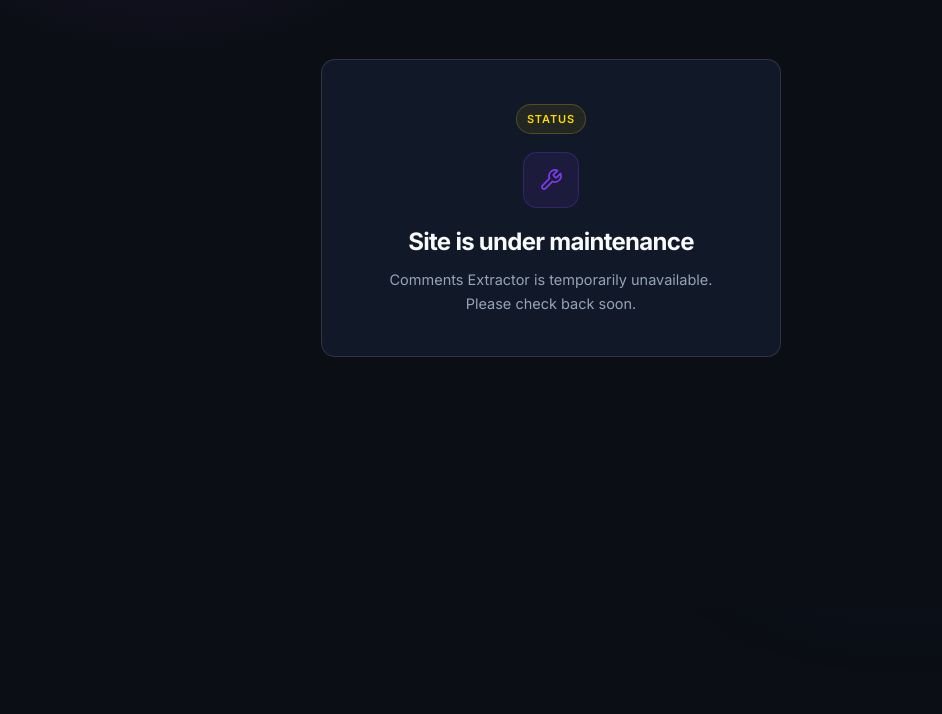
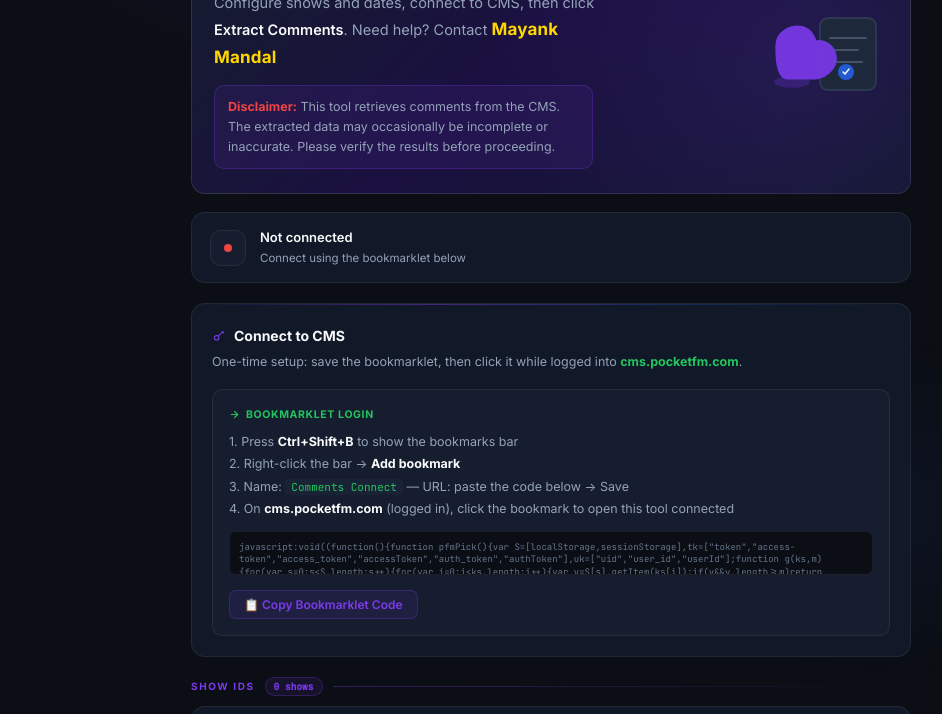
Before and after one commit to con-mayankmandal-netizen/Comments, a plain HTML site: page index.html in a window 1280 px wide. Shown: the part 192-906 px from the top of the page, without its empty margins (89-1031 px from the left). Before the commit the page ends 800 px from the top, so only its background shows below. Drawn offline with nearby package versions, Linux system fonts and the light colour scheme.

Commit message:
Remove maintenance page and restore Comments tool

```diff
--- a/index.html
+++ b/index.html
@@ -3,7 +3,7 @@
 <head>
 <meta charset="UTF-8"/>
 <meta name="viewport" content="width=device-width,initial-scale=1.0"/>
-<title>Site under maintenance — Comments Extractor</title>
+<title>Comments Extractor — PocketFM CMS</title>
 <link href="https://fonts.googleapis.com/css2?family=Cormorant+Garamond:wght@600;700&family=Inter:wght@400;500;600;700&family=JetBrains+Mono:wght@400;500&display=swap" rel="stylesheet"/>
 <style>
 *,*::before,*::after{box-sizing:border-box;margin:0;padding:0}
@@ -193,47 +193,6 @@
 }
 
 .disclaimer strong{color:var(--rd);font-weight:700}
-
-/* ─── MAINTENANCE (full screen, visible by default) ─── */
-#app-root{display:none!important}
-.maint-screen{
-  display:flex;
-  position:fixed;inset:0;z-index:99999;
-  background:var(--bg);
-  align-items:center;justify-content:center;
-  padding:32px 24px;
-}
-.maint-screen::before{
-  content:'';
-  position:absolute;top:-20%;left:-10%;
-  width:60%;height:60%;
-  background:radial-gradient(ellipse,rgba(124,58,237,.1) 0%,transparent 55%);
-  pointer-events:none;
-}
-.maint-card{
-  position:relative;z-index:1;
-  max-width:460px;width:100%;
-  text-align:center;
-  background:var(--sur);
-  border:1px solid var(--bdr2);
-  border-radius:var(--radl);
-  padding:44px 32px 40px;
-}
-.maint-icon{
-  width:56px;height:56px;margin:0 auto 20px;
-  border-radius:14px;
-  background:var(--adm);
-  border:1px solid var(--abr);
-  display:flex;align-items:center;justify-content:center;
-  color:var(--purple);
-}
-.maint-card h1{font-size:24px;margin-bottom:12px}
-.maint-card p{color:var(--tx2);font-size:14.5px;line-height:1.65;margin:0 auto;max-width:36ch}
-.maint-badge{
-  display:inline-block;margin-bottom:18px;padding:5px 10px;border-radius:999px;
-  font-size:11px;font-weight:600;letter-spacing:.08em;text-transform:uppercase;
-  color:var(--gold);background:rgba(255,215,0,.08);border:1px solid rgba(255,215,0,.22);
-}
 
 /* ─── SESSION ─── */
 .sess{
@@ -795,19 +754,7 @@
 </style>
 </head>
 <body>
-<div id="maintenance-screen" class="maint-screen" role="alert" aria-live="polite">
-  <div class="maint-card">
-    <div class="maint-badge">Status</div>
-    <div class="maint-icon" aria-hidden="true">
-      <svg width="24" height="24" viewBox="0 0 24 24" fill="none" stroke="currentColor" stroke-width="1.75" stroke-linecap="round" stroke-linejoin="round">
-        <path d="M14.7 6.3a1 1 0 0 0 0 1.4l1.6 1.6a1 1 0 0 0 1.4 0l3.77-3.77a6 6 0 0 1-7.94 7.94l-6.91 6.91a2.12 2.12 0 0 1-3-3l6.91-6.91a6 6 0 0 1 7.94-7.94l-3.76 3.76z"/>
-      </svg>
-    </div>
-    <h1>Site is under maintenance</h1>
-    <p>Comments Extractor is temporarily unavailable. Please check back soon.</p>
-  </div>
-</div>
-<div class="w" id="app-root" style="display:none!important" hidden>
+<div class="w">
 
 <!-- BRAND + STAMP -->
 <div class="brand">
@@ -1018,9 +965,6 @@
 ═══════════════════════════════════ -->
 <script>
 'use strict';
-/* Flip to false and remove #app-root hidden styles to restore the tool */
-var MAINTENANCE_MODE=true;
-document.title='Site under maintenance — Comments Extractor';
 var _t='',_u='',_csv='',_fn='';
 var API='https://api.cms.pocketfm.com';
 var PROXY_BASE='https://comments-proxy.con-mayank-mandal.workers.dev';
```
